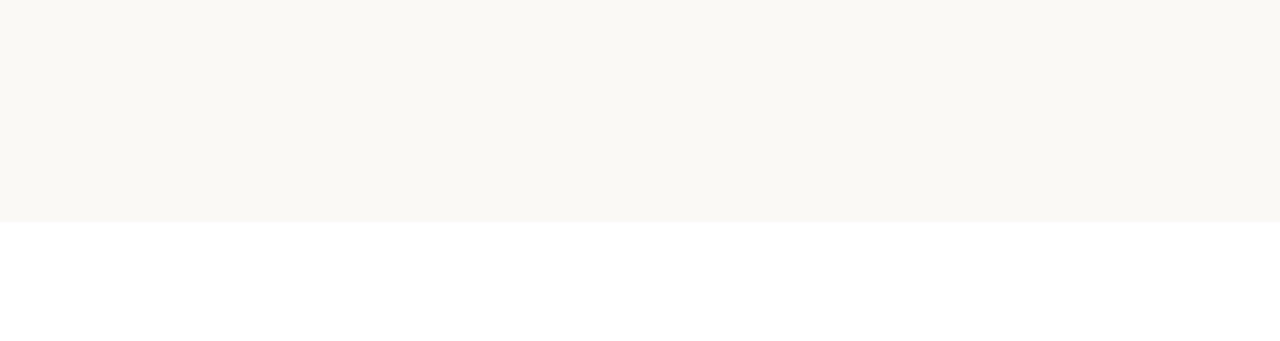
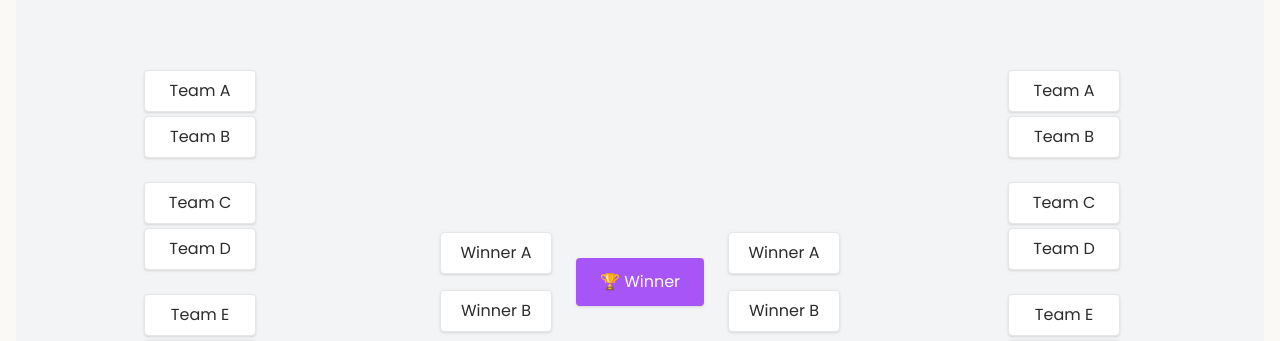
Before and after one commit to notdulain/tmpl-website, a Next.js app: page /leaderboard in a window 1280 px wide. Shown: the part 578-919 px from the top of the page. Before the commit the page ends 800 px from the top, so only its background shows below. Built offline with nearby package versions, Linux system fonts and the light colour scheme; no server answers; the database is empty.

Commit message:
Finals Tree Component

```diff
--- a/app/leaderboard/page.tsx
+++ b/app/leaderboard/page.tsx
@@ -8,6 +8,7 @@ import { Button } from "@/components/ui/button";
 import Link from "next/link";
 
 import { TeamProps, InningDataProps } from "../types/interfaces";
+import { Bracket } from "@/components/finalTree";
 
 interface MatchProp {
   team1: string;
@@ -431,6 +432,7 @@ export default function LeaderboardPage() {
             </div>
           </div>
         </div>
+        <Bracket />
       </div>
     </div>
   );
--- /dev/null
+++ b/components/finalTree.tsx
@@ -0,0 +1,71 @@
+import React from "react";
+
+const rounds = [
+  ["Team A", "Team B"],
+  ["Team C", "Team D"],
+  ["Team E", "Team F"],
+  ["Team G", "Team H"],
+];
+
+export const Bracket = () => {
+  return (
+    <div className="flex justify-center items-center w-full min-h-screen p-4 bg-gray-100">
+      <div className="grid grid-cols-7 gap-4">
+        {/* Left Side */}
+        <BracketStage teams={rounds} direction="left" />
+        <Connector />
+        <SemiFinal />
+        <Winner />
+        <SemiFinal />
+        <Connector />
+        <BracketStage teams={rounds} direction="right" />
+      </div>
+    </div>
+  );
+};
+
+const BracketStage = ({
+  teams,
+  direction,
+}: {
+  teams: string[][];
+  direction: "left" | "right";
+}) => {
+  return (
+    <div className={`flex flex-col justify-between gap-6`}>
+      {teams.map((match, i) => (
+        <div key={i} className="flex flex-col gap-1">
+          {match.map((team, j) => (
+            <div
+              key={j}
+              className="px-4 py-2 bg-white border rounded shadow text-center w-28"
+            >
+              {team}
+            </div>
+          ))}
+        </div>
+      ))}
+    </div>
+  );
+};
+
+const Connector = () => <div className="w-1 bg-transparent" />;
+
+const SemiFinal = () => (
+  <div className="flex flex-col justify-center items-center gap-4">
+    <div className="bg-white border shadow w-28 text-center p-2 rounded">
+      Winner A
+    </div>
+    <div className="bg-white border shadow w-28 text-center p-2 rounded">
+      Winner B
+    </div>
+  </div>
+);
+
+const Winner = () => (
+  <div className="flex justify-center items-center">
+    <div className="bg-purple-500 text-white text-center px-4 py-3 rounded shadow w-32">
+      🏆 Winner
+    </div>
+  </div>
+);
```
